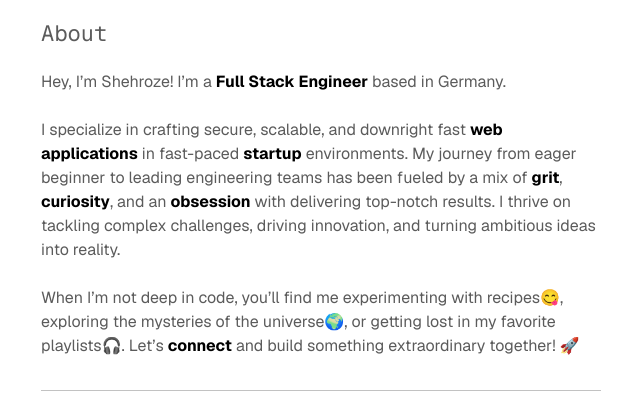
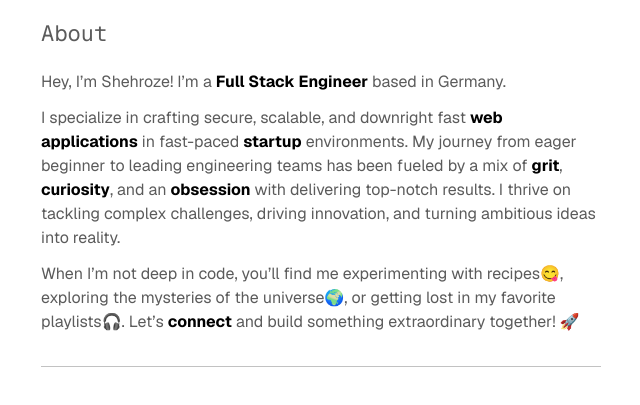
Before and after one commit to shehroze-1122/personal-site, a Next.js app: page / in a window 1280 px wide. Shown: the part 247-652 px from the top of the page, without its empty margins (319-959 px from the left). Built offline with nearby package versions, Linux system fonts and the light colour scheme.

Commit message:
chore: move experience, about & links data outside of components

```diff
--- a/components/layout/Footer/Links/Links.tsx
+++ b/components/layout/Footer/Links/Links.tsx
@@ -1,29 +1,12 @@
 import React from "react";
 import IconLink from "@/components/common/IconLink";
-import { GitHub, Linkedin, Mail } from "react-feather";
-
-const data = [
-  {
-    key: "email",
-    href: "mailto:talat.shehroze@gmail.com",
-    Icon: Mail,
-  },
-  {
-    key: "linkedin",
-    href: "https://www.linkedin.com/in/shehroze-talat/",
-    Icon: Linkedin,
-  },
-  {
-    key: "github",
-    href: "https://github.com/shehroze-1122",
-    Icon: GitHub,
-  },
-];
+import data from "@/data/personal/links";
 
 function Links() {
+  const links = data.links;
   return (
     <div className="flex flex-row items-center gap-2">
-      {data.map(({ Icon, key, href }) => (
+      {links.map(({ Icon, key, href }) => (
         <IconLink key={key} href={href} target="_blank">
           <Icon height={25} width={25} />
         </IconLink>
--- a/components/pages/home/About/About.tsx
+++ b/components/pages/home/About/About.tsx
@@ -1,32 +1,15 @@
 import React from "react";
+import data from "@/data/personal/about.json";
 
 function About() {
+  const paragraphs = data.paragraphs;
   return (
     <section className="flex flex-col gap-5">
       <h2>About</h2>
-      <div>
-        <p>
-          Hey, I’m Shehroze! I’m a <strong>Full Stack Engineer</strong> based in
-          Germany.
-        </p>
-        <br />
-        <p>
-          I specialize in crafting secure, scalable, and downright fast{" "}
-          <strong>web applications</strong> in fast-paced{" "}
-          <strong>startup</strong> environments. My journey from eager beginner
-          to leading engineering teams has been fueled by a mix of{" "}
-          <strong>grit</strong>, <strong>curiosity</strong>, and an{" "}
-          <strong>obsession</strong> with delivering top-notch results. I thrive
-          on tackling complex challenges, driving innovation, and turning
-          ambitious ideas into reality.
-        </p>
-        <br />
-        <p>
-          When I’m not deep in code, you’ll find me experimenting with
-          recipes😋, exploring the mysteries of the universe🌍, or getting lost
-          in my favorite playlists🎧. Let’s <strong>connect</strong> and build
-          something extraordinary together! 🚀
-        </p>
+      <div className="flex flex-col gap-3">
+        {paragraphs.map((paragraph, i) => (
+          <p key={i} dangerouslySetInnerHTML={{ __html: paragraph }} />
+        ))}
       </div>
     </section>
   );
--- a/components/pages/home/Connect/Connect.tsx
+++ b/components/pages/home/Connect/Connect.tsx
@@ -1,36 +1,14 @@
 import React from "react";
+import data from "@/data/personal/links";
 import Connection from "./Connection";
 
-export type ConnectionType = {
-  type: string;
-  href: string;
-  label: string;
-};
-
-const data: ConnectionType[] = [
-  {
-    type: "Email",
-    href: "mailto:talat.shehroze@gmail.com",
-    label: "talat.shehroze@gmail.com",
-  },
-  {
-    type: "LinkedIn",
-    href: "https://www.linkedin.com/in/shehroze-talat/",
-    label: "/in/shehroze-talat",
-  },
-  {
-    type: "GitHub",
-    href: "https://github.com/shehroze-1122",
-    label: "@shehroze-1122",
-  },
-];
-
 function Connect() {
+  const connections = data.links;
   return (
     <section className="flex flex-col gap-5">
       <h2>Connect</h2>
       <div className="flex flex-col gap-3">
-        {data.map((connection) => (
+        {connections.map((connection) => (
           <Connection
             key={connection.label}
             type={connection.type}
--- a/components/pages/home/Work/Work.tsx
+++ b/components/pages/home/Work/Work.tsx
@@ -1,6 +1,6 @@
 import React from "react";
+import data from "@/data/personal/work.json";
 import Job from "./Job";
-import data from "./data.json";
 
 function Work() {
   const jobs = [...data.jobs].reverse();
--- /dev/null
+++ b/data/personal/about.json
@@ -0,0 +1,7 @@
+{
+  "paragraphs": [
+    "Hey, I’m Shehroze! I’m a <strong>Full Stack Engineer</strong> based in Germany.",
+    "I specialize in crafting secure, scalable, and downright fast <strong>web applications</strong> in fast-paced <strong>startup</strong> environments. My journey from eager beginner to leading engineering teams has been fueled by a mix of <strong>grit</strong>, <strong>curiosity</strong>, and an <strong>obsession</strong> with delivering top-notch results. I thrive on tackling complex challenges, driving innovation, and turning ambitious ideas into reality.",
+    "When I’m not deep in code, you’ll find me experimenting with recipes😋, exploring the mysteries of the universe🌍, or getting lost in my favorite playlists🎧. Let’s <strong>connect</strong> and build something extraordinary together! 🚀"
+  ]
+}
--- /dev/null
+++ b/data/personal/links.ts
@@ -0,0 +1,29 @@
+import { GitHub, Linkedin, Mail } from "react-feather";
+
+const data = {
+  links: [
+    {
+      key: "email",
+      type: "Email",
+      href: "mailto:talat.shehroze@gmail.com",
+      label: "talat.shehroze@gmail.com",
+      Icon: Mail,
+    },
+    {
+      key: "linkedin",
+      type: "LinkedIn",
+      href: "https://www.linkedin.com/in/shehroze-talat/",
+      label: "/in/shehroze-talat",
+      Icon: Linkedin,
+    },
+    {
+      key: "github",
+      type: "GitHub",
+      href: "https://github.com/shehroze-1122",
+      label: "@shehroze-1122",
+      Icon: GitHub,
+    },
+  ],
+};
+
+export default data;
```
Also changed, not shown: components/pages/home/Connect/Connection/Connection.tsx (+5 -2 lines), data/personal/work.json (renamed from components/pages/home/Work/data.json).
